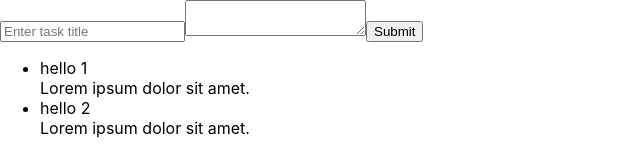
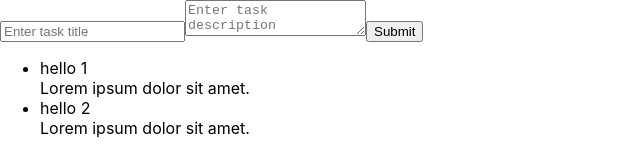
Before and after one commit to chrysillala/totododo, a React (Create React App) app: page / in a window 1280 px wide. Shown: the top 160 px of the page, without its empty margins (0-640 px from the left). Built offline with nearby package versions, Linux system fonts and the light colour scheme.

Commit message:
refactor uncontrolled components to controlled components
https://reactjs.org/docs/uncontrolled-components.html

```diff
--- a/src/App.js
+++ b/src/App.js
@@ -1,19 +1,21 @@
 import React from 'react';
 import './App.css';
 import Layout from './components/Layout';
+
+const initialTodo = {
+  title: '',
+  description: '',
+  isCompleted: false,
+  priority: 0,
+  dueDate: ''
+};
 class App extends React.Component {
   constructor(props) {
     super(props);
     this.state = {
       isLoading: false,
       priorities: ['Low', 'Medium', 'High'],
-      initialTodo: {
-        title: '',
-        description: '',
-        isCompleted: false,
-        priority: 0,
-        dueDate: ''
-      },
+      todoForm: initialTodo,
       todos: [
         {
           id: 1,
@@ -41,11 +43,11 @@ class App extends React.Component {
   handleSubmit = (event) => {
     event.preventDefault();
     const newTodos = [...this.state.todos, {
-      title: this.state.todoTitle,
-      description: this.state.todoDescription,
+      title: this.state.todoForm.title,
+      description: this.state.todoForm.description,
     }];
     this.setState({
-      value: '',
+      todoForm: initialTodo,
       todos: newTodos
     });
   };
@@ -55,9 +57,12 @@ class App extends React.Component {
     const value = target.type === 'checkbox' ? target.checked : target.value;
     const name = target.name;
 
-    this.setState({
-      [name]: value
-    });
+    this.setState(prevState => ({
+      todoForm: {
+        ...prevState.todoForm,
+        [name]: value
+      }
+    }));
   }
 
   componentDidMount() {
@@ -69,14 +74,14 @@ class App extends React.Component {
   };
 
   render() {
-    const { todos, todoTitle, todoDescription } = this.state;
+    const { todos, todoForm } = this.state;
 
     return (
       <Layout>
         <form onSubmit={this.handleSubmit}>
-          <input type="text" name="todoTitle" onChange={this.handleInputChange} value={todoTitle} placeholder="Enter task title" />
+          <input type="text" name="title" onChange={this.handleInputChange} value={todoForm.title} placeholder="Enter task title" />
 
-          <textarea type="text" name="todoDescription" onChange={this.handleInputChange} value={todoDescription} />
+          <textarea type="text" name="description" onChange={this.handleInputChange} value={todoForm.description} placeholder="Enter task description" />
 
           <input type="submit" value="Submit" />
         </form>
```
